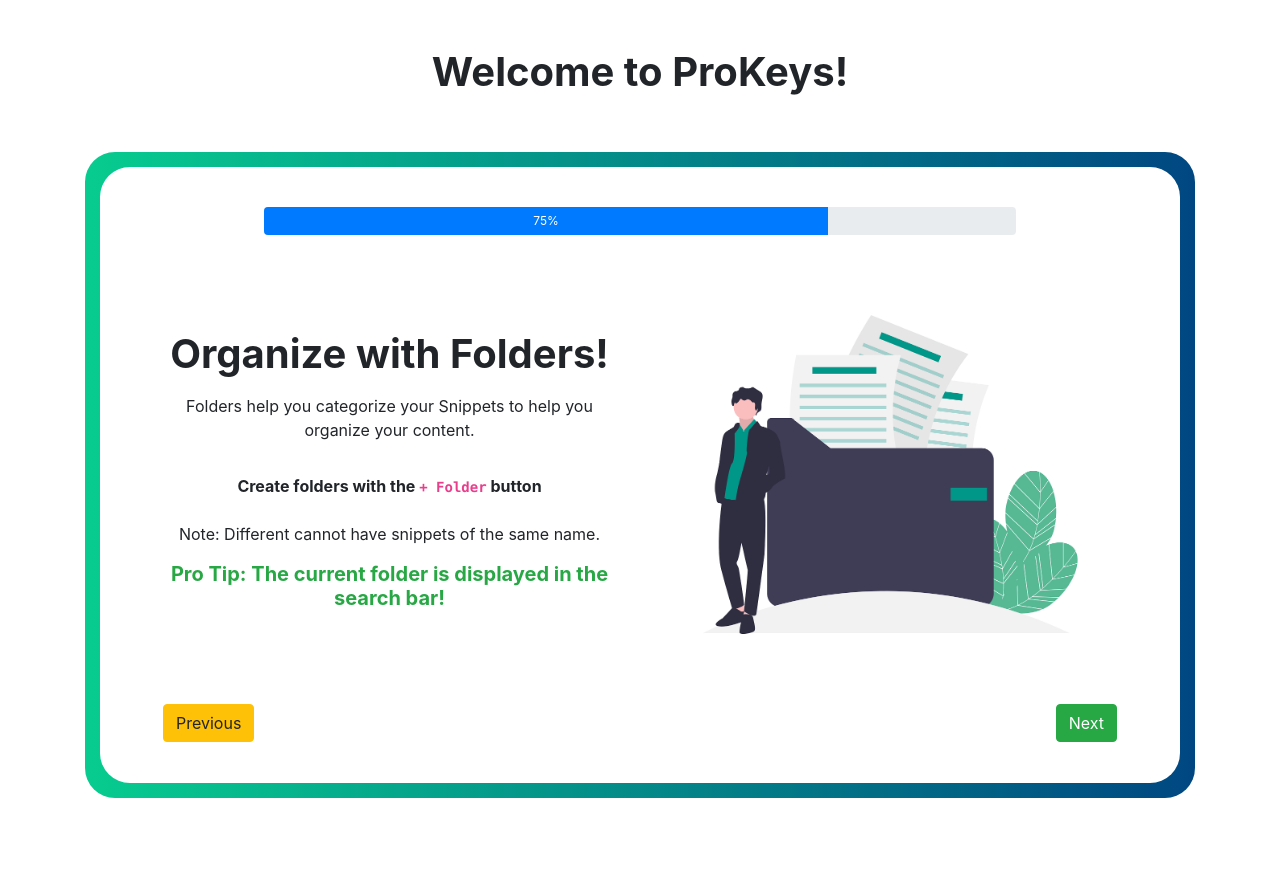
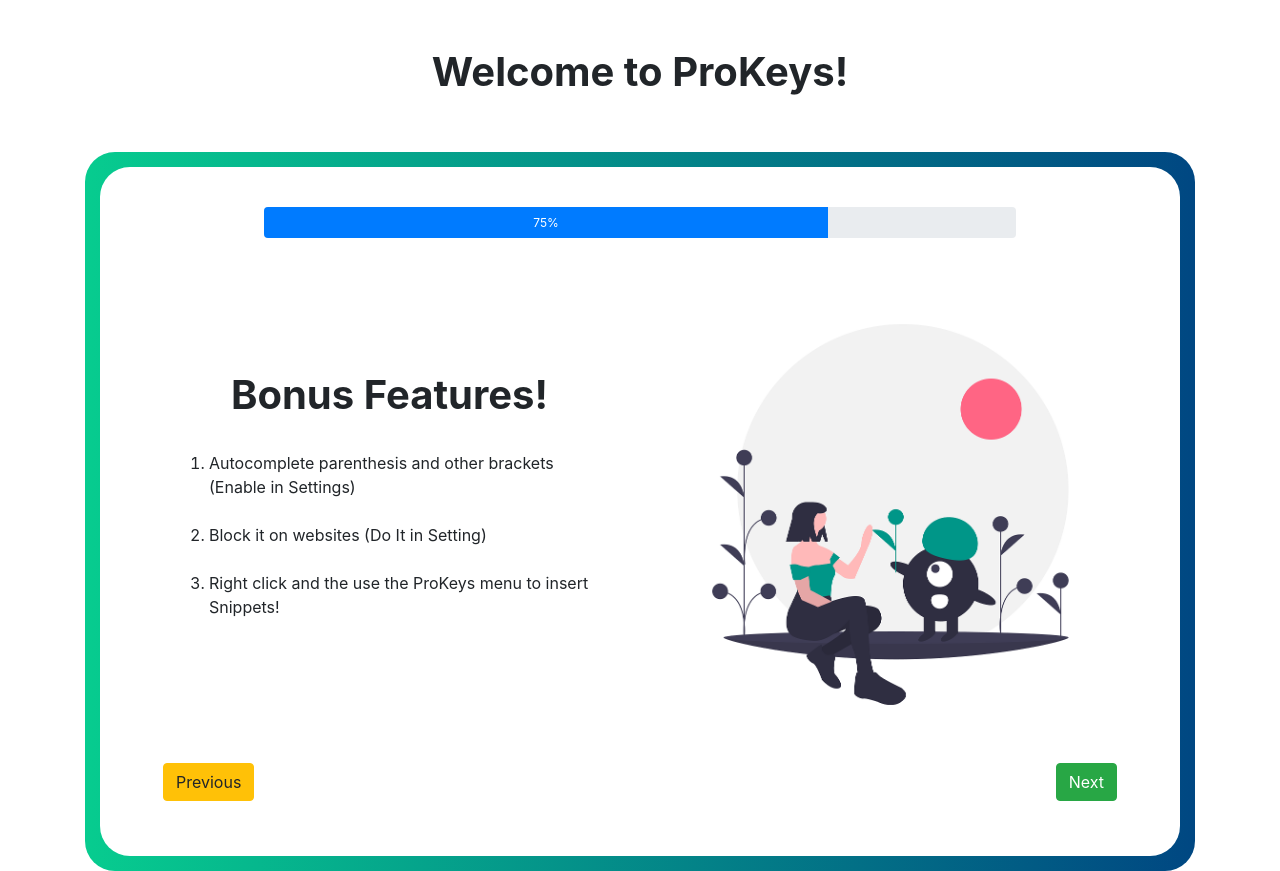
Before and after one commit to jaidevshriram/ProKeys-Frontend, a React (Create React App) app in the folder onboarding/: page / in a window 1280 px wide. Before the commit the page ends 800 px from the top, so only its background shows below. Built offline with nearby package versions, Linux system fonts and the light colour scheme.

Commit message:
Recommit

```diff
--- a/onboarding/src/App.js
+++ b/onboarding/src/App.js
@@ -4,13 +4,15 @@
 import Placeholders from './Placeholders';
 import Folders from './Folders';
 import ControlData from './ControlData';
+import Sync from './Sync';
+import Bonus from './Bonus';
 
 export default class App extends React.Component {
 
   constructor(props) {
     super(props);
     this.state = {
-      progress: 3,
+      progress: 6,
     }
   }
 
@@ -36,6 +38,8 @@
       case 2: component = <Placeholders />; break;
       case 3: component = <Folders />; break;
       case 4: component = <ControlData />; break;
+      case 5: component = <Sync />; break;
+      case 6: component = <Bonus />; break;
       default: break;
     }
 
--- /dev/null
+++ b/onboarding/src/Bonus.js
@@ -0,0 +1,40 @@
+import React from 'react';
+
+import bonus from './img/bonus.png';
+
+export default class Bonus extends React.Component {
+	render() {
+		return (
+			<React.Fragment>
+
+				<div className="progress w-75 mx-auto" style={{height: "5%"}}>
+				  <div className="progress-bar" Role="progressbar" style={{ width: "75%"}} aria-valuenow="25" aria-valuemin="0" aria-valuemax="100">75%</div>
+				</div>
+
+		        <div className="container-fluid h-75 pt-5">
+		        	<div className="row h-100">
+		        		<div className="col d-flex align-self-center justify-content-center">
+		        			<div className="container-fluid ">
+		        				<div className="row ">
+		        					<div className="col">
+		        						<h1 className="font-weight-bold pb-4">Bonus Features!</h1>
+		        						<p className="text-left">
+		        							<ol>
+		        								<li>Autocomplete parenthesis and other brackets (Enable in Settings)</li><br/>
+		        								<li>Block it on websites (Do It in Setting)</li><br/>
+		        								<li>Right click and the use the ProKeys menu to insert Snippets!</li><br/>
+		        							</ol>
+		        						</p>
+		        					</div>
+		        				</div>
+		        			</div>
+		        		</div>
+						<div className="col">
+							<img src={bonus} className="img-fluid" alt="folder"/>
+						</div>
+		        	</div>
+		        </div>
+	        </React.Fragment>
+		);
+	}
+}
--- /dev/null
+++ b/onboarding/src/Sync.js
@@ -0,0 +1,38 @@
+import React from 'react';
+
+import sync from './img/sync.png';
+
+export default class Sync extends React.Component {
+	render() {
+		return (
+			<React.Fragment>
+
+				<div className="progress w-75 mx-auto" style={{height: "5%"}}>
+				  <div className="progress-bar" Role="progressbar" style={{ width: "75%"}} aria-valuenow="25" aria-valuemin="0" aria-valuemax="100">75%</div>
+				</div>
+
+		        <div className="container-fluid h-75 pt-5">
+		        	<div className="row h-100">
+		        		<div className="col d-flex align-self-center justify-content-center">
+		        			<div className="container-fluid ">
+		        				<div className="row ">
+		        					<div className="col">
+		        						<h1 className="font-weight-bold">Sync Your Data across PC's!</h1>
+		        						<p className="pt-2 pb-3">Use the same snippets on different devices using the same <span className="font-weight-bold">logged in chrome account</span></p>
+
+		        						<span className="h6">You can choose this instead of the default (local) in settings.</span>
+		        						<br/><br/>
+		        						<span className="text-muted">For first time set up for an account, choose 'First Time', otherwise choose 'Secondary Device'</span>
+		        					</div>
+		        				</div>
+		        			</div>
+		        		</div>
+						<div className="col">
+							<img src={sync} className="img-fluid" alt="folder"/>
+						</div>
+		        	</div>
+		        </div>
+	        </React.Fragment>
+		);
+	}
+}
```
Also changed, not shown: onboarding/src/img/bonus.png (added), onboarding/src/img/sync.png (added).
